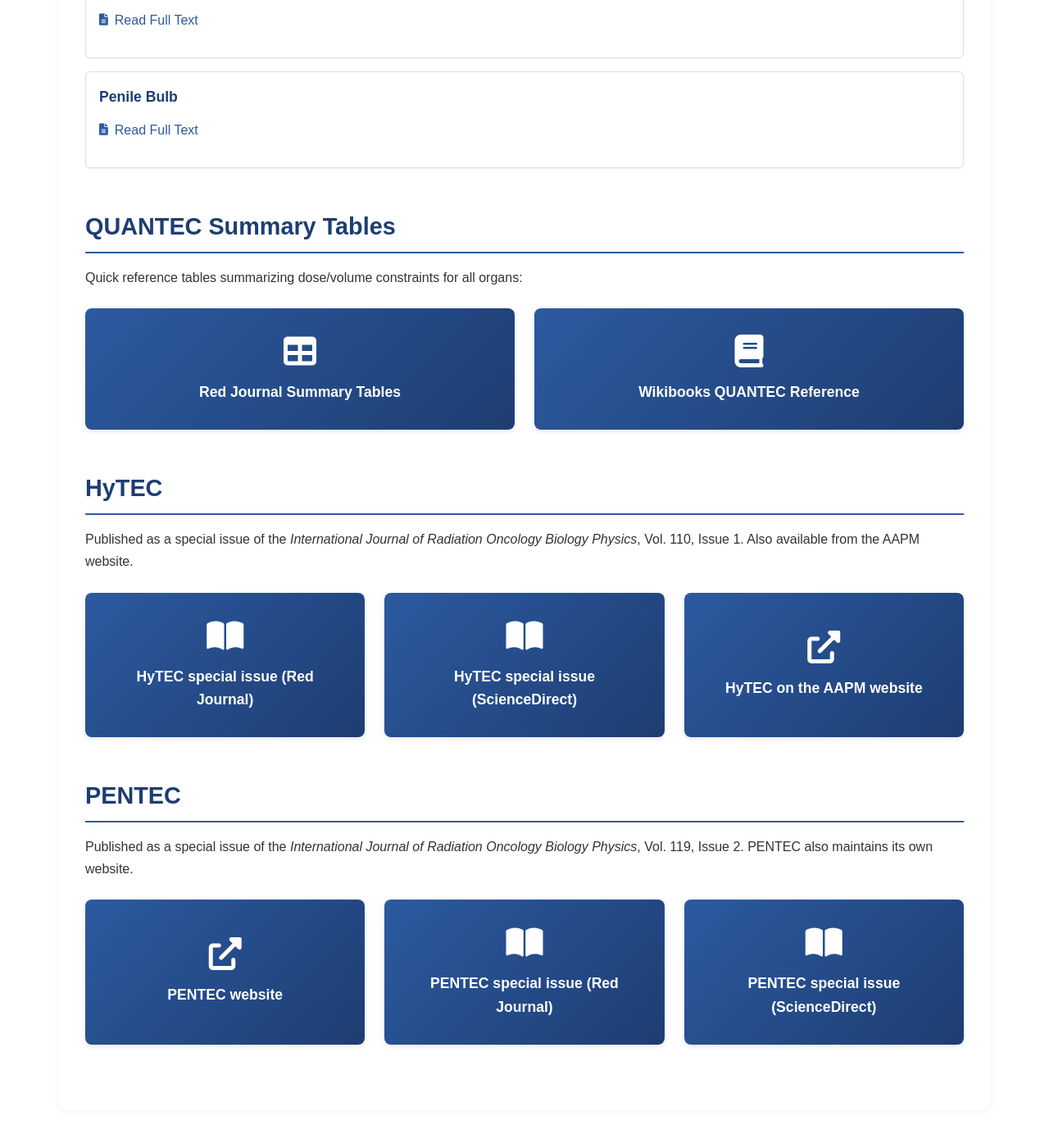
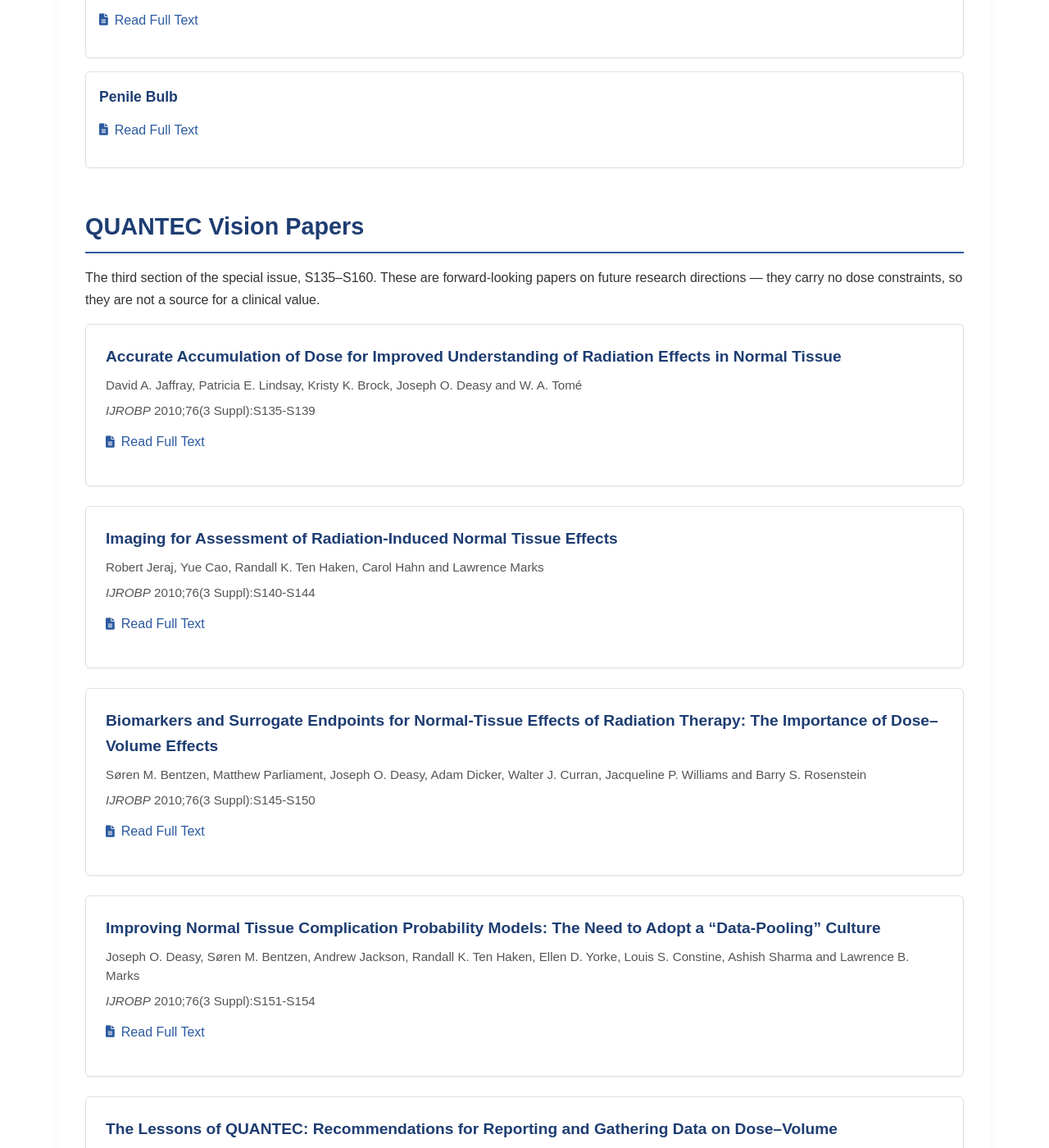
Before and after one commit to brianmanderson/QuantecWebSite, a Jekyll site: the page built from publications.html, in a window 1280 px wide and 1400 px high, scrolled down 4608 px. Shown: the whole window at 82% size. Built offline with Jekyll 4.4.1, drawn with Linux system fonts in a browser that asks for light colours; some of the changed text lies outside the part shown.

Commit message:
Fix the three non-blocking review findings
1. The provenance sentence was boilerplate repeated on all 18 tables:
   "The source records these rows as 3D-CRT ... or SRS ... as shown". It
   was wrong twice over - pharynx and stomach have no such value, their
   only technique is "Whole organ", and liver uses SBRT, which Table 1's
   own abbreviation list defines as stereotactic body radiotherapy, not
   radiosurgery. The sentence is now derived per table from the techniques
   that table actually uses, and omitted entirely where none apply.

2. The home page's "GI/GU Toxicity" card advertises bladder and links to
   the Gastrointestinal panel, which never mentions bladder and did not
   route on to the panel that holds it. That panel now points at
   Genitourinary and Pelvis.

3. publications.html stated the issue "included 3 introductory, 16
   organ-specific and 5 vision papers" and then listed 19. All five vision
   papers are now listed, with page ranges, in the existing publication-item
   format. Author lists and titles were extracted from each PDF's own title
   page rather than reused from earlier notes.

One deliberate departure: the lessons/reporting paper prints "RANDAL K.
TEN HAKEN" on its title page, a one-L typo for the same author spelled
"Randall" on his other papers in this issue and everywhere else on this
site. Published as "Randall" for consistency rather than reproducing the
typo.

Co-Authored-By: Claude Opus 5 <noreply@anthropic.com>

```diff
--- a/publications.html
+++ b/publications.html
@@ -259,6 +259,69 @@ permalink: /publications/
             </div>
         </div>
 
+
+        <!-- Vision Papers -->
+        <div class="content-block" id="vision">
+            <h3>QUANTEC Vision Papers</h3>
+            <p>The third section of the special issue, S135&ndash;S160. These are forward-looking papers on future research directions &mdash; they carry no dose constraints, so they are not a source for a clinical value.</p>
+            <div class="publication-list">
+                <div class="publication-item">
+                    <h4>Accurate Accumulation of Dose for Improved Understanding of Radiation Effects in Normal Tissue</h4>
+                    <p class="authors">David A. Jaffray, Patricia E. Lindsay, Kristy K. Brock, Joseph O. Deasy and W. A. Tom&eacute;</p>
+                    <p class="authors"><em>IJROBP</em> 2010;76(3 Suppl):S135-S139</p>
+                    <p class="external-link">
+                        <a href="https://www.redjournal.org/article/S0360-3016(09)03297-0/fulltext" target="_blank" rel="noopener" aria-label="Read full text: Accurate Accumulation of Dose for Improved Understanding of Radiation Effects in Normal Tissue">
+                            <i class="fas fa-file-alt"></i> Read Full Text
+                        </a>
+                    </p>
+                </div>
+
+                <div class="publication-item">
+                    <h4>Imaging for Assessment of Radiation-Induced Normal Tissue Effects</h4>
+                    <p class="authors">Robert Jeraj, Yue Cao, Randall K. Ten Haken, Carol Hahn and Lawrence Marks</p>
+                    <p class="authors"><em>IJROBP</em> 2010;76(3 Suppl):S140-S144</p>
+                    <p class="external-link">
+                        <a href="https://www.redjournal.org/article/S0360-3016(09)03581-0/fulltext" target="_blank" rel="noopener" aria-label="Read full text: Imaging for Assessment of Radiation-Induced Normal Tissue Effects">
+                            <i class="fas fa-file-alt"></i> Read Full Text
+                        </a>
+                    </p>
+                </div>
+
+                <div class="publication-item">
+                    <h4>Biomarkers and Surrogate Endpoints for Normal-Tissue Effects of Radiation Therapy: The Importance of Dose&ndash;Volume Effects</h4>
+                    <p class="authors">S&oslash;ren M. Bentzen, Matthew Parliament, Joseph O. Deasy, Adam Dicker, Walter J. Curran, Jacqueline P. Williams and Barry S. Rosenstein</p>
+                    <p class="authors"><em>IJROBP</em> 2010;76(3 Suppl):S145-S150</p>
+                    <p class="external-link">
+                        <a href="https://www.redjournal.org/article/S0360-3016(09)03579-2/fulltext" target="_blank" rel="noopener" aria-label="Read full text: Biomarkers and Surrogate Endpoints for Normal-Tissue Effects of Radiation Therapy: The Importance of Dose-Volume Effects">
+                            <i class="fas fa-file-alt"></i> Read Full Text
+                        </a>
+                    </p>
+                </div>
+
+                <div class="publication-item">
+                    <h4>Improving Normal Tissue Complication Probability Models: The Need to Adopt a &ldquo;Data-Pooling&rdquo; Culture</h4>
+                    <p class="authors">Joseph O. Deasy, S&oslash;ren M. Bentzen, Andrew Jackson, Randall K. Ten Haken, Ellen D. Yorke, Louis S. Constine, Ashish Sharma and Lawrence B. Marks</p>
+                    <p class="authors"><em>IJROBP</em> 2010;76(3 Suppl):S151-S154</p>
+                    <p class="external-link">
+                        <a href="https://www.redjournal.org/article/S0360-3016(09)03301-X/fulltext" target="_blank" rel="noopener" aria-label="Read full text: Improving Normal Tissue Complication Probability Models: The Need to Adopt a "Data-Pooling" Culture">
+                            <i class="fas fa-file-alt"></i> Read Full Text
+                        </a>
+                    </p>
+                </div>
+
+                <div class="publication-item">
+                    <h4>The Lessons of QUANTEC: Recommendations for Reporting and Gathering Data on Dose&ndash;Volume Dependencies of Treatment Outcome</h4>
+                    <p class="authors">Andrew Jackson, Lawrence B. Marks, S&oslash;ren M. Bentzen, Avraham Eisbruch, Ellen D. Yorke, Randall K. Ten Haken, Louis S. Constine and Joseph O. Deasy</p>
+                    <p class="authors"><em>IJROBP</em> 2010;76(3 Suppl):S155-S160</p>
+                    <p class="external-link">
+                        <a href="https://www.redjournal.org/article/S0360-3016(09)03299-4/fulltext" target="_blank" rel="noopener" aria-label="Read full text: The Lessons of QUANTEC: Recommendations for Reporting and Gathering Data on Dose-Volume Dependencies of Treatment Outcome">
+                            <i class="fas fa-file-alt"></i> Read Full Text
+                        </a>
+                    </p>
+                </div>
+            </div>
+        </div>
+
         <!-- Summary Tables -->
         <div class="content-block">
             <h3>QUANTEC Summary Tables</h3>
```
Also changed, not shown: quantec.html (+19 -19 lines).
